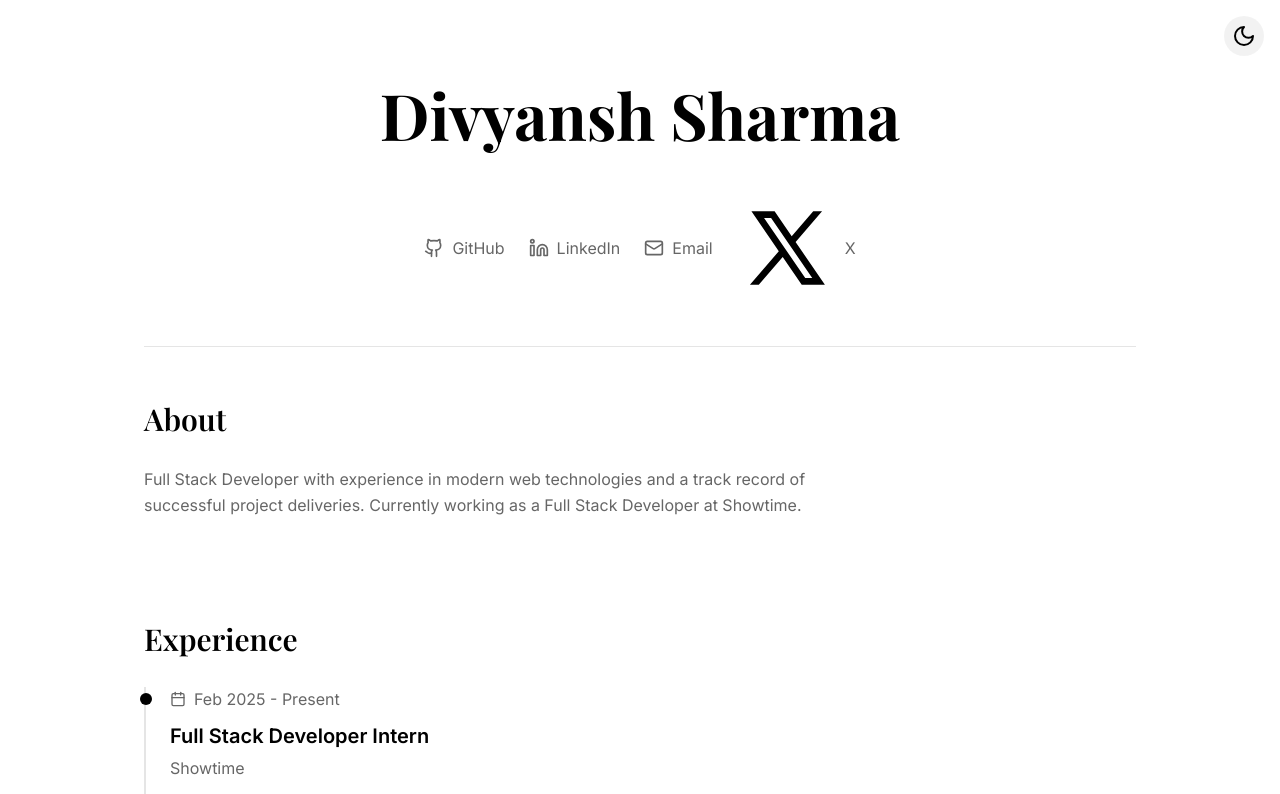
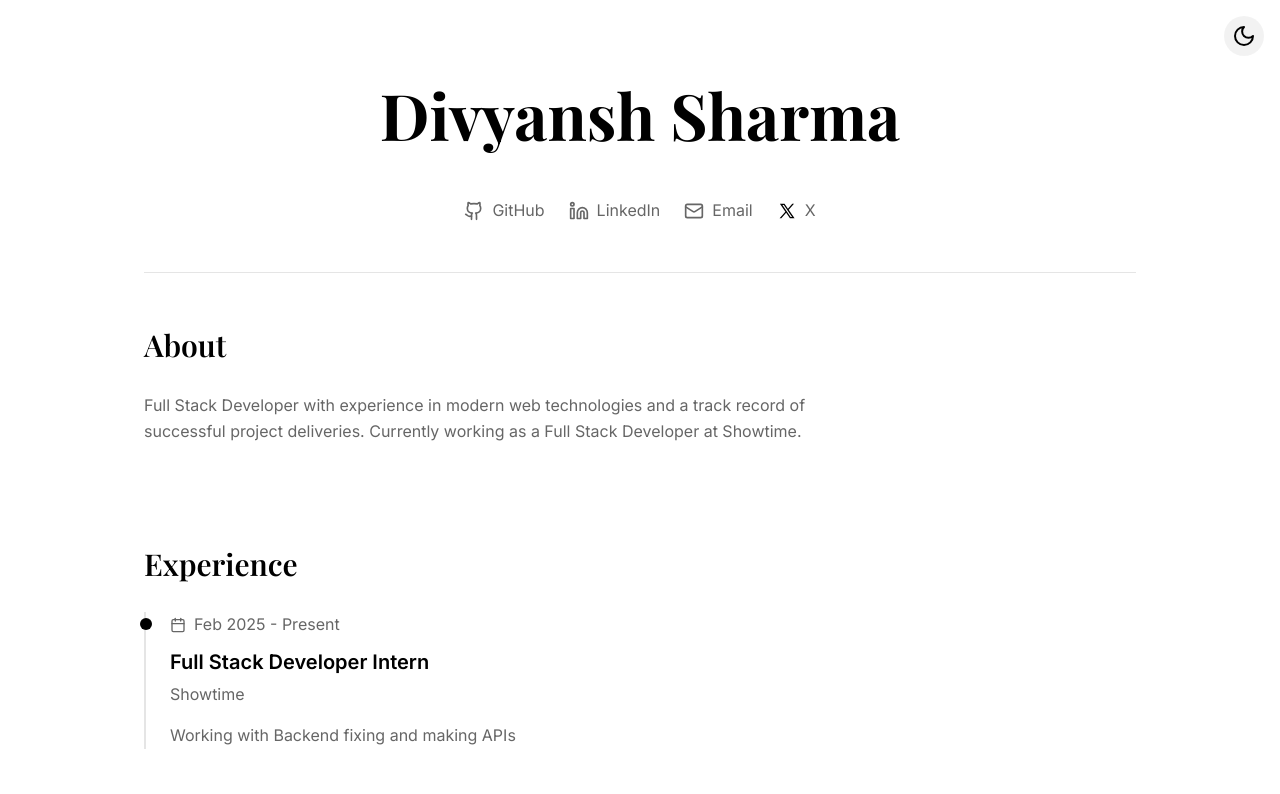
Before and after one commit to divyansharma001/divyansharma001.github.io, a plain HTML site: page index.html in a window 1280 px wide. Shown: the top 794 px of the page. Drawn offline with nearby package versions, Linux system fonts and the light colour scheme.

Commit message:
Update index.html

```diff
--- a/index.html
+++ b/index.html
@@ -52,7 +52,7 @@
           Email
         </a>
         <a href="https://x.com/Divyansharma001" class="social-link">
-          <svg xmlns="http://www.w3.org/2000/svg" x="0px" y="0px" width="100" height="100" viewBox="0 0 30 30">
+          <svg xmlns="http://www.w3.org/2000/svg" x="0px" y="0px" width="20" height="20" viewBox="0 0 30 30">
 <path d="M26.37,26l-8.795-12.822l0.015,0.012L25.52,4h-2.65l-6.46,7.48L11.28,4H4.33l8.211,11.971L12.54,15.97L3.88,26h2.65 l7.182-8.322L19.42,26H26.37z M10.23,6l12.34,18h-2.1L8.12,6H10.23z"></path>
 </svg>
           X
```
